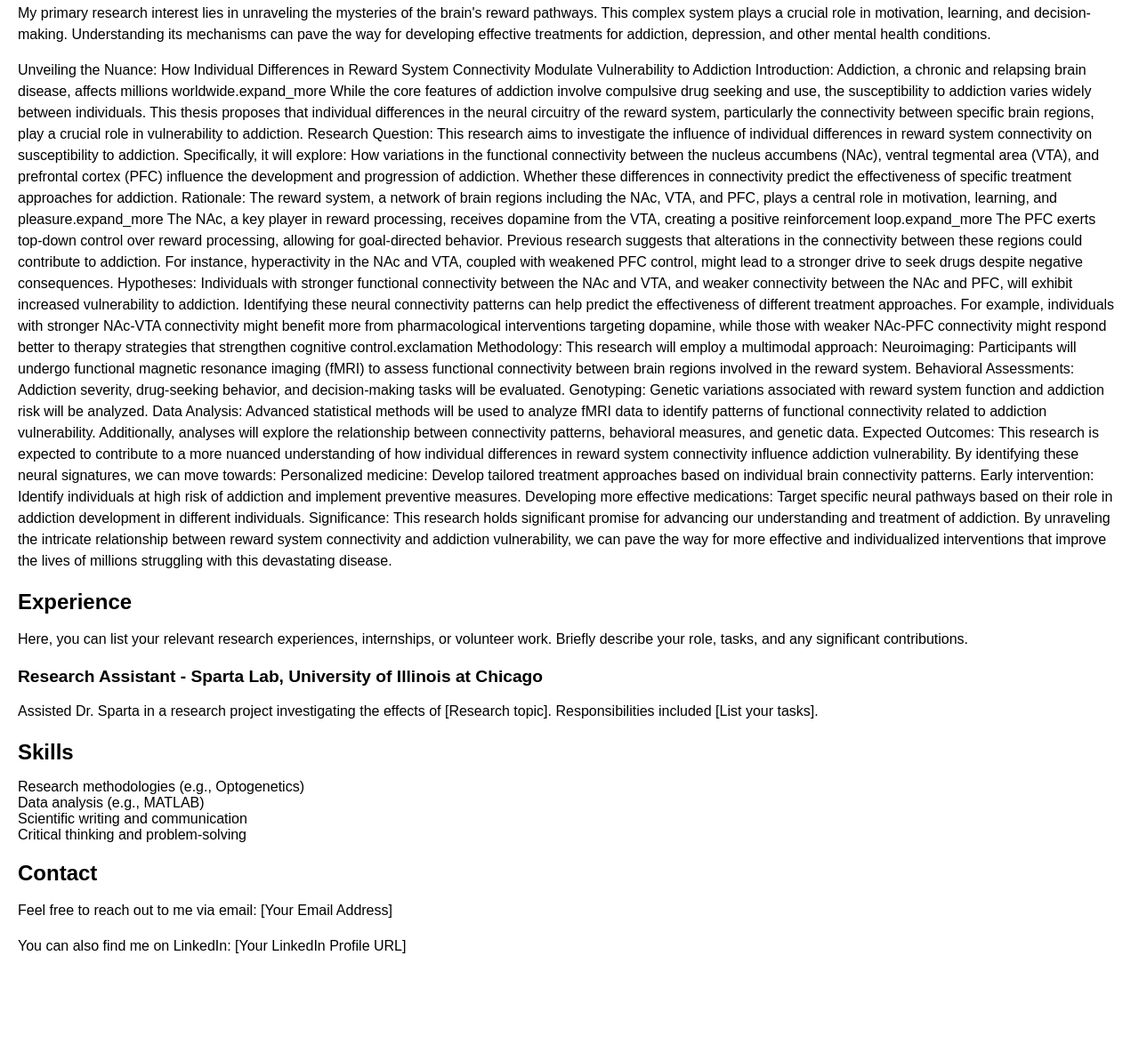
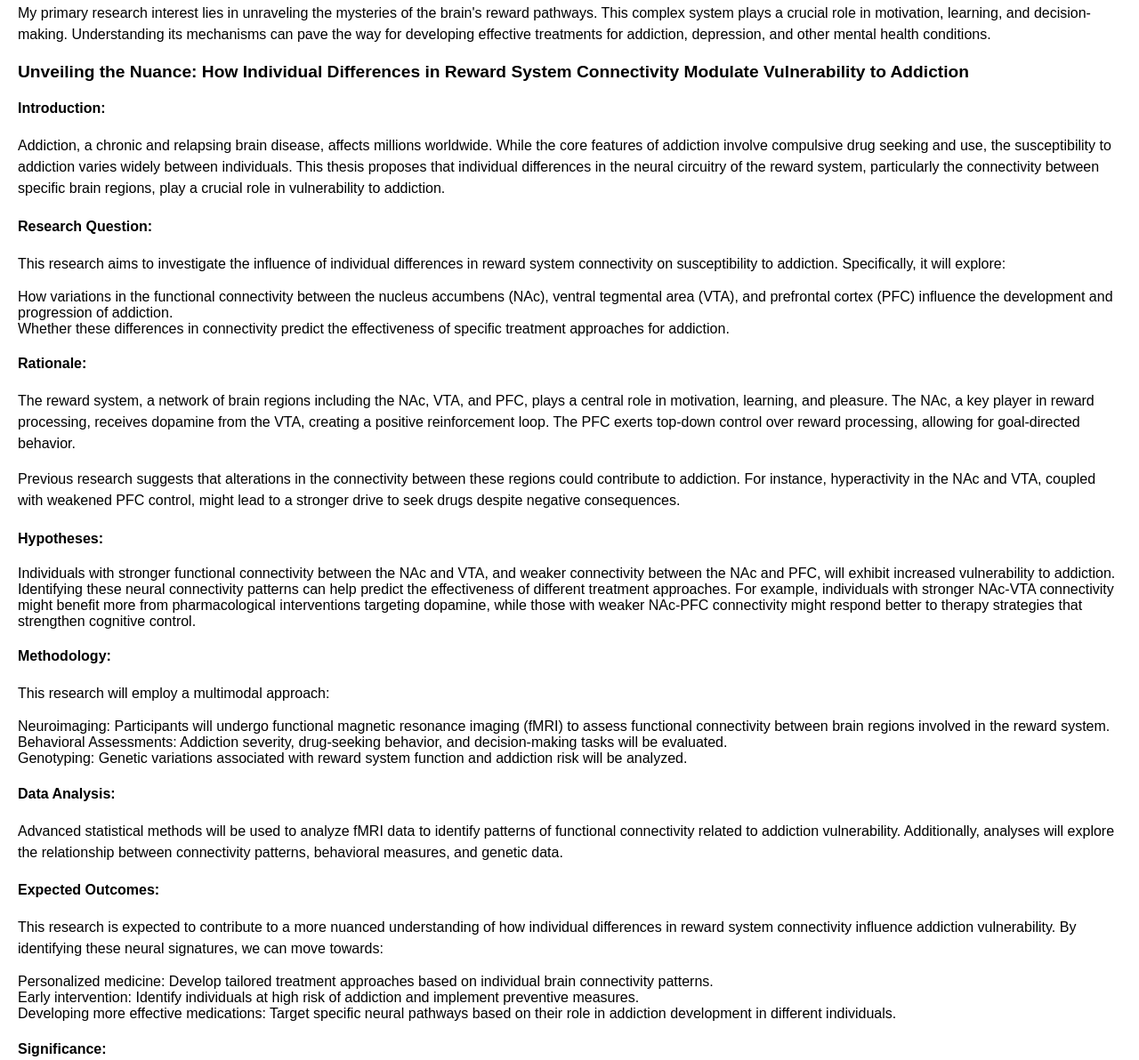
Before and after one commit to bingusGa/bingusGa.github.io, a plain HTML site: page index.html in a window 1280 px wide. Shown: the part 402-1594 px from the top of the page at 89% size. Before the commit the page ends 1518 px from the top, so only its background shows below. Drawn offline with Linux system fonts and the light colour scheme.

Commit message:
Update index.html

```diff
--- a/index.html
+++ b/index.html
@@ -18,54 +18,54 @@
             <p>My academic and research backgrounds have equipped me with a strong foundation in neuroscience principles and research methodologies. I am proficient in various research techniques, including [List relevant techniques (e.g., electrophysiology, behavioral assays)].</p>
         </section>
         <section id="research">
-            <h2>Research Interests</h2>
-            <p>My primary research interest lies in unraveling the mysteries of the brain's reward pathways. This complex system plays a crucial role in motivation, learning, and decision-making. Understanding its mechanisms can pave the way for developing effective treatments for addiction, depression, and other mental health conditions.</p>
-            <p>
-                Unveiling the Nuance: How Individual Differences in Reward System Connectivity Modulate Vulnerability to Addiction
-Introduction:
+    <h2>Research Interests</h2>
+    <p>My primary research interest lies in unraveling the mysteries of the brain's reward pathways. This complex system plays a crucial role in motivation, learning, and decision-making. Understanding its mechanisms can pave the way for developing effective treatments for addiction, depression, and other mental health conditions.</p>
 
-Addiction, a chronic and relapsing brain disease, affects millions worldwide.expand_more While the core features of addiction involve compulsive drug seeking and use, the susceptibility to addiction varies widely between individuals. This thesis proposes that individual differences in the neural circuitry of the reward system, particularly the connectivity between specific brain regions, play a crucial role in vulnerability to addiction.
+    <h3>Unveiling the Nuance: How Individual Differences in Reward System Connectivity Modulate Vulnerability to Addiction</h3>
 
-Research Question:
+    <h4>Introduction:</h4>
+    <p>Addiction, a chronic and relapsing brain disease, affects millions worldwide. While the core features of addiction involve compulsive drug seeking and use, the susceptibility to addiction varies widely between individuals. This thesis proposes that individual differences in the neural circuitry of the reward system, particularly the connectivity between specific brain regions, play a crucial role in vulnerability to addiction.</p>
 
-This research aims to investigate the influence of individual differences in reward system connectivity on susceptibility to addiction. Specifically, it will explore:
+    <h4>Research Question:</h4>
+    <p>This research aims to investigate the influence of individual differences in reward system connectivity on susceptibility to addiction. Specifically, it will explore:</p>
+    <ul>
+        <li>How variations in the functional connectivity between the nucleus accumbens (NAc), ventral tegmental area (VTA), and prefrontal cortex (PFC) influence the development and progression of addiction.</li>
+        <li>Whether these differences in connectivity predict the effectiveness of specific treatment approaches for addiction.</li>
+    </ul>
 
-How variations in the functional connectivity between the nucleus accumbens (NAc), ventral tegmental area (VTA), and prefrontal cortex (PFC) influence the development and progression of addiction.
-Whether these differences in connectivity predict the effectiveness of specific treatment approaches for addiction.
-Rationale:
+    <h4>Rationale:</h4>
+    <p>The reward system, a network of brain regions including the NAc, VTA, and PFC, plays a central role in motivation, learning, and pleasure. The NAc, a key player in reward processing, receives dopamine from the VTA, creating a positive reinforcement loop. The PFC exerts top-down control over reward processing, allowing for goal-directed behavior.</p>
+    <p>Previous research suggests that alterations in the connectivity between these regions could contribute to addiction. For instance, hyperactivity in the NAc and VTA, coupled with weakened PFC control, might lead to a stronger drive to seek drugs despite negative consequences.</p>
 
-The reward system, a network of brain regions including the NAc, VTA, and PFC, plays a central role in motivation, learning, and pleasure.expand_more The NAc, a key player in reward processing, receives dopamine from the VTA, creating a positive reinforcement loop.expand_more The PFC exerts top-down control over reward processing, allowing for goal-directed behavior.
+    <h4>Hypotheses:</h4>
+    <ul>
+        <li>Individuals with stronger functional connectivity between the NAc and VTA, and weaker connectivity between the NAc and PFC, will exhibit increased vulnerability to addiction.</li>
+        <li>Identifying these neural connectivity patterns can help predict the effectiveness of different treatment approaches. For example, individuals with stronger NAc-VTA connectivity might benefit more from pharmacological interventions targeting dopamine, while those with weaker NAc-PFC connectivity might respond better to therapy strategies that strengthen cognitive control.</li>
+    </ul>
 
-Previous research suggests that alterations in the connectivity between these regions could contribute to addiction. For instance, hyperactivity in the NAc and VTA, coupled with weakened PFC control, might lead to a stronger drive to seek drugs despite negative consequences.
+    <h4>Methodology:</h4>
+    <p>This research will employ a multimodal approach:</p>
+    <ul>
+        <li>Neuroimaging: Participants will undergo functional magnetic resonance imaging (fMRI) to assess functional connectivity between brain regions involved in the reward system.</li>
+        <li>Behavioral Assessments: Addiction severity, drug-seeking behavior, and decision-making tasks will be evaluated.</li>
+        <li>Genotyping: Genetic variations associated with reward system function and addiction risk will be analyzed.</li>
+    </ul>
 
-Hypotheses:
+    <h4>Data Analysis:</h4>
+    <p>Advanced statistical methods will be used to analyze fMRI data to identify patterns of functional connectivity related to addiction vulnerability. Additionally, analyses will explore the relationship between connectivity patterns, behavioral measures, and genetic data.</p>
 
-Individuals with stronger functional connectivity between the NAc and VTA, and weaker connectivity between the NAc and PFC, will exhibit increased vulnerability to addiction.
-Identifying these neural connectivity patterns can help predict the effectiveness of different treatment approaches. For example, individuals with stronger NAc-VTA connectivity might benefit more from pharmacological interventions targeting dopamine, while those with weaker NAc-PFC connectivity might respond better to therapy strategies that strengthen cognitive control.exclamation
-Methodology:
+    <h4>Expected Outcomes:</h4>
+    <p>This research is expected to contribute to a more nuanced understanding of how individual differences in reward system connectivity influence addiction vulnerability. By identifying these neural signatures, we can move towards:</p>
+    <ul>
+        <li>Personalized medicine: Develop tailored treatment approaches based on individual brain connectivity patterns.</li>
+        <li>Early intervention: Identify individuals at high risk of addiction and implement preventive measures.</li>
+        <li>Developing more effective medications: Target specific neural pathways based on their role in addiction development in different individuals.</li>
+    </ul>
 
-This research will employ a multimodal approach:
+    <h4>Significance:</h4>
+    <p>This research holds significant promise for advancing our understanding and treatment of addiction. By unraveling the intricate relationship between reward system connectivity and addiction vulnerability, we can pave the way for more effective and individualized interventions that improve the lives of millions struggling with this devastating disease.</p>
+</section>
 
-Neuroimaging: Participants will undergo functional magnetic resonance imaging (fMRI) to assess functional connectivity between brain regions involved in the reward system.
-Behavioral Assessments: Addiction severity, drug-seeking behavior, and decision-making tasks will be evaluated.
-Genotyping: Genetic variations associated with reward system function and addiction risk will be analyzed.
-Data Analysis:
-
-Advanced statistical methods will be used to analyze fMRI data to identify patterns of functional connectivity related to addiction vulnerability. Additionally, analyses will explore the relationship between connectivity patterns, behavioral measures, and genetic data.
-
-Expected Outcomes:
-
-This research is expected to contribute to a more nuanced understanding of how individual differences in reward system connectivity influence addiction vulnerability. By identifying these neural signatures, we can move towards:
-
-Personalized medicine: Develop tailored treatment approaches based on individual brain connectivity patterns.
-Early intervention: Identify individuals at high risk of addiction and implement preventive measures.
-Developing more effective medications: Target specific neural pathways based on their role in addiction development in different individuals.
-Significance:
-
-This research holds significant promise for advancing our understanding and treatment of addiction. By unraveling the intricate relationship between reward system connectivity and addiction vulnerability, we can pave the way for more effective and individualized interventions that improve the lives of millions struggling with this devastating disease.
-
-            </p>
-        </section>
         <section id="experience">
             <h2>Experience</h2>
             <p>Here, you can list your relevant research experiences, internships, or volunteer work. Briefly describe your role, tasks, and any significant contributions.</p>
```
